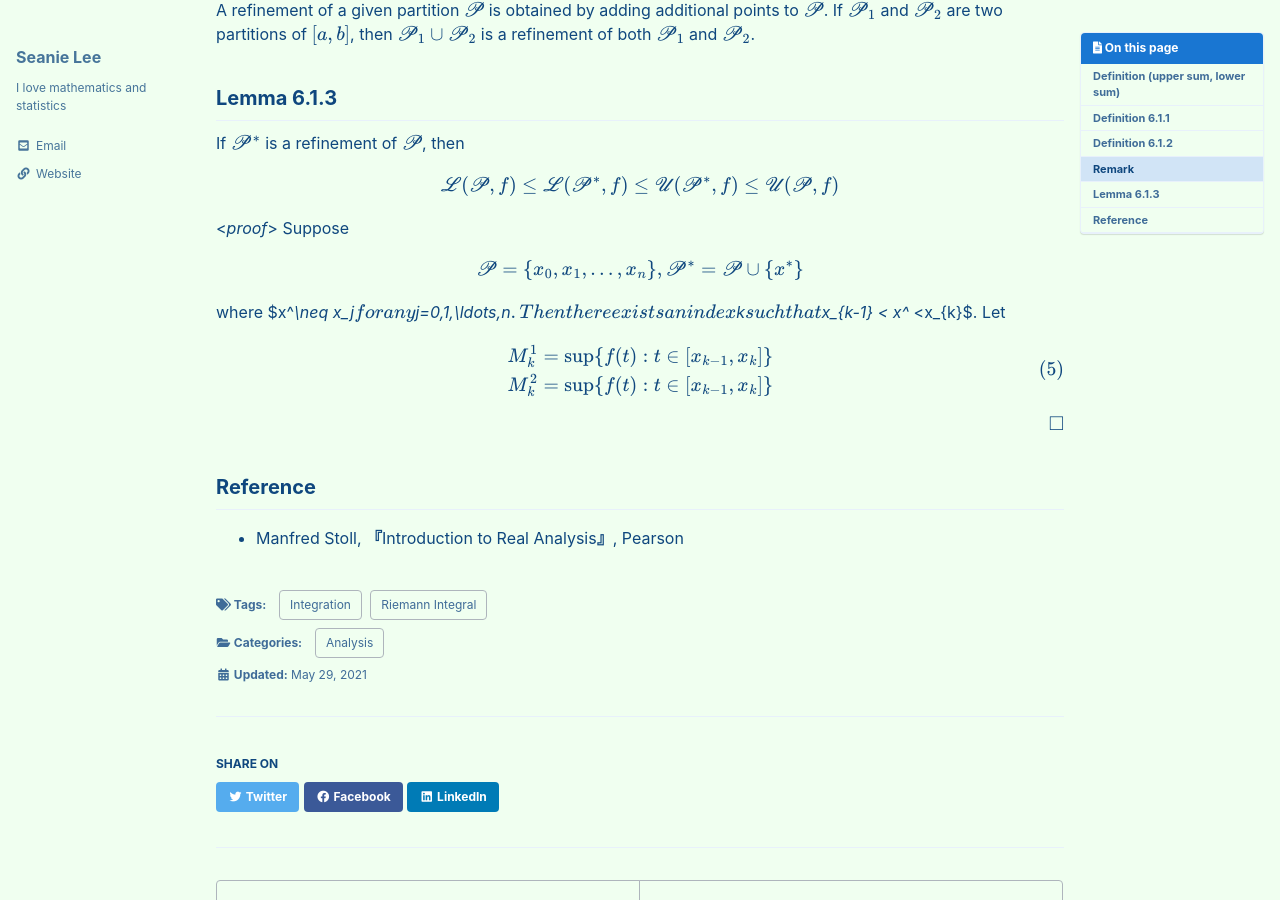
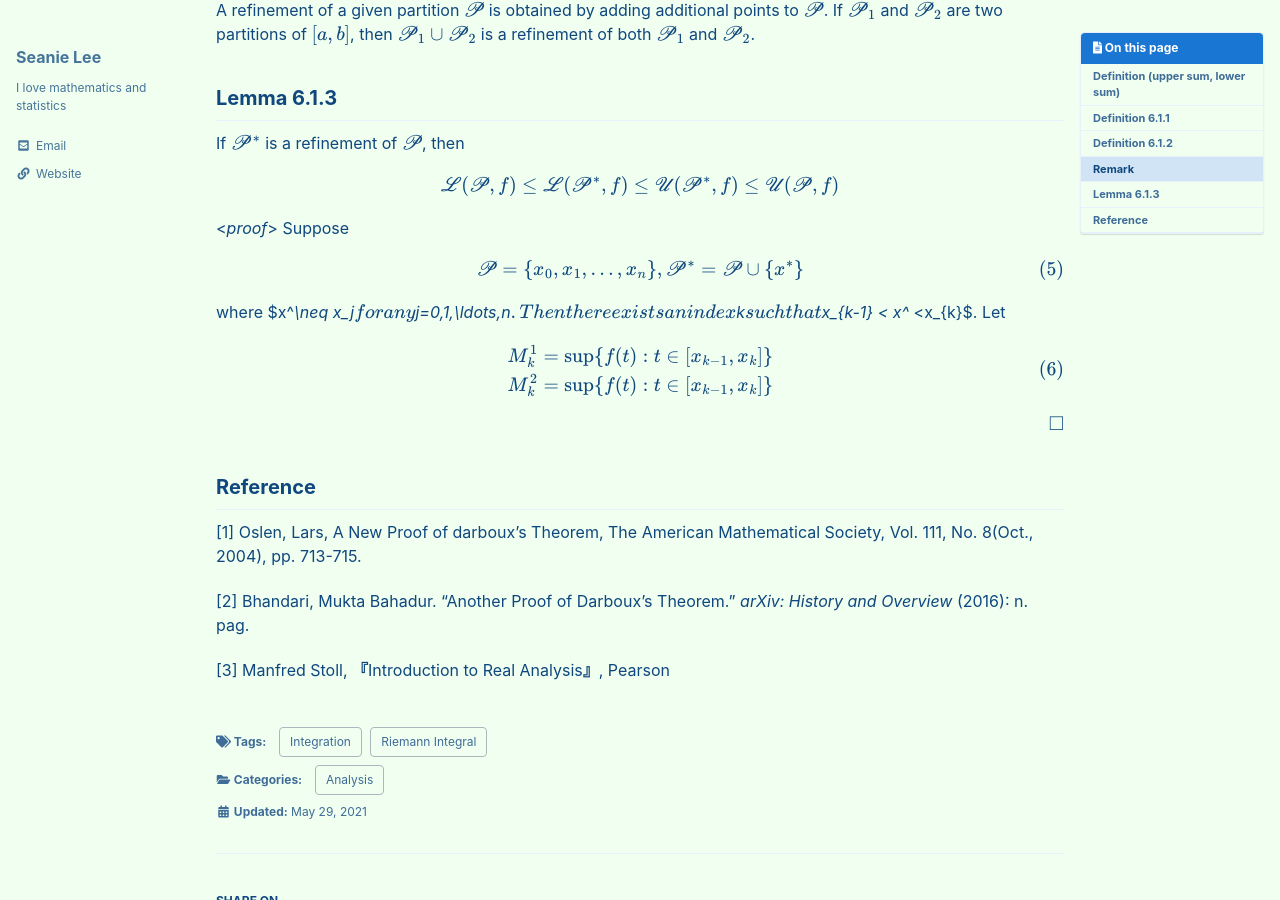
Before and after one commit to seanie12/blog, a Jekyll site: the page built from _posts/2021-05-29-upper_lower_sum.md, in a window 1280 px wide and 900 px high, scrolled down 1542 px. Built offline with Jekyll 4.4.1, drawn with Linux system fonts in a browser that asks for light colours; cached includes are drawn as plain includes; formulas are drawn with MathJax 3; some of the changed text lies outside the part shown.

Commit message:
Update 2021-05-29-upper_lower_sum.md

```diff
--- a/_posts/2021-05-29-upper_lower_sum.md
+++ b/_posts/2021-05-29-upper_lower_sum.md
@@ -108,7 +108,9 @@ $$
 Suppose
 
 $$
+\begin{align}
 \mathscr{P}=\{x_0, x_1, \ldots, x_n\}, \mathscr{P}^* = \mathscr{P}\cup \{x^*\}
+\end{align}
 $$
 
 where $x^*\neq x_j$ for any $j=0,1,\ldots,n$. Then there exists an index $k$ such that $x_{k-1} < x^* <x_{k}$. Let
@@ -128,4 +130,8 @@ $$\tag*{$\square$}$$
 
 ## Reference
 
-- Manfred Stoll,  **『**Introduction to Real Analysis**』**, Pearson
+[1] Oslen, Lars, A New Proof of darboux’s Theorem, The American Mathematical Society, Vol. 111, No. 8(Oct., 2004), pp. 713-715.
+
+[2] Bhandari, Mukta Bahadur. “Another Proof of Darboux's Theorem.” _arXiv: History and Overview_ (2016): n. pag.
+
+[3] Manfred Stoll,  **『**Introduction to Real Analysis**』**, Pearson
```
